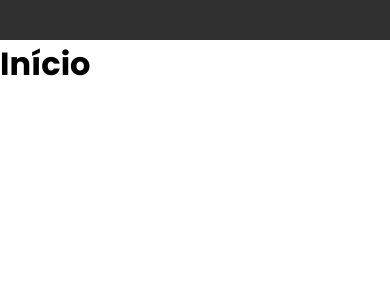
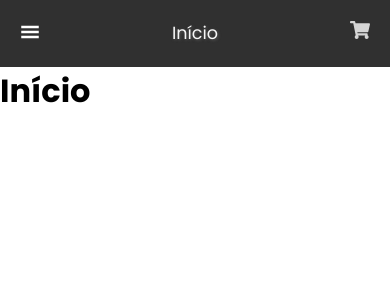
Before and after one commit to danielvaleriote/next-store, a Next.js app: page / in a window 390 px wide. Shown: the top 300 px of the page. Built offline with nearby package versions, Linux system fonts and the light colour scheme.

Commit message:
create and style basic mobile navbar

```diff
--- a/src/components/Navbar/index.tsx
+++ b/src/components/Navbar/index.tsx
@@ -5,11 +5,14 @@ import {
 	Header,
 	MobileNavbar,
 	RegularNavbar,
-	NavItem,
+	StyledItem,
 	NavList,
+	ToggleMobileNav,
+	StyledLink,
 } from './styled';
 import Link from 'next/link';
 import { FaShoppingCart } from 'react-icons/fa';
+import { GiHamburgerMenu } from 'react-icons/gi';
 
 type NavLinkProps = {
 	href: string;
@@ -17,25 +20,34 @@ type NavLinkProps = {
 	cart?: boolean;
 };
 
-const NavLink = ({ href, children, cart }: NavLinkProps) => {
+const NavLink = ({ href, children }: NavLinkProps) => {
 	const router = useRouter();
 
 	return (
-		<NavItem
+		<Link href={href} passHref={true}>
+			<StyledLink className={router.pathname == href ? 'active' : ''}>
+				{children}
+			</StyledLink>
+		</Link>
+	);
+};
+const NavItem = ({ href, children, cart }: NavLinkProps) => {
+	return (
+		<StyledItem
 			style={
 				cart
 					? { position: 'absolute', right: '20px', paddingTop: '2px' }
 					: undefined
 			}
 		>
-			<Link href={href} passHref={true}>
-				<a className={router.pathname == href ? 'active' : ''}>{children}</a>
-			</Link>
-		</NavItem>
+			<NavLink href={href}>{children}</NavLink>
+		</StyledItem>
 	);
 };
 
 const Navbar = () => {
+	const router = useRouter();
+
 	const [isMobile, setIsMobile] = useState(false);
 	const checkForMobile = () => setIsMobile(window.innerWidth <= 750);
 
@@ -47,18 +59,26 @@ const Navbar = () => {
 	return (
 		<Header>
 			{isMobile ? (
-				<MobileNavbar></MobileNavbar>
+				<MobileNavbar>
+					<ToggleMobileNav>
+						<GiHamburgerMenu size={20} color={'#fff'} />
+					</ToggleMobileNav>
+					<NavLink href="/">Início</NavLink>
+					<NavLink href="/user/cart">
+						<FaShoppingCart size={20} color="#fff" />
+					</NavLink>
+				</MobileNavbar>
 			) : (
 				<RegularNavbar>
 					<NavList>
-						<NavLink href="/">Início</NavLink>
-						<NavLink href="/products/electronics">Eletrônicos</NavLink>
-						<NavLink href="/products/jewelery">Joalheria</NavLink>
-						<NavLink href="/mensclothing">Moda masculinas</NavLink>
-						<NavLink href="/womensclothing">Moda femininas</NavLink>
-						<NavLink href="/user/cart" cart={true}>
+						<NavItem href="/">Início</NavItem>
+						<NavItem href="/products/electronics">Eletrônicos</NavItem>
+						<NavItem href="/products/jewelery">Joalheria</NavItem>
+						<NavItem href="/mensclothing">Moda masculinas</NavItem>
+						<NavItem href="/womensclothing">Moda femininas</NavItem>
+						<NavItem href="/user/cart" cart={true}>
 							<FaShoppingCart />
-						</NavLink>
+						</NavItem>
 					</NavList>
 				</RegularNavbar>
 			)}
--- a/src/components/Navbar/styled.ts
+++ b/src/components/Navbar/styled.ts
@@ -1,4 +1,5 @@
 import styled from 'styled-components';
+import Link from 'next/link';
 
 export const Header = styled.header`
 	background-color: var(--main-black);
@@ -6,6 +7,10 @@ export const Header = styled.header`
 	align-items: center;
 	padding: 20px;
 	position: relative;
+
+	& .active {
+		opacity: 1;
+	}
 `;
 
 export const NavList = styled.ul`
@@ -13,14 +18,14 @@ export const NavList = styled.ul`
 	gap: 20px;
 `;
 
-export const NavItem = styled.li`
-	color: var(--main-white);
-	font-size: 1.1rem;
-	white-space: nowrap;
+export const StyledItem = styled.li`
 	&:first-child {
 		padding-right: 20px;
 	}
 	& a {
+		white-space: nowrap;
+		font-size: 1.1rem;
+		color: var(--main-white);
 		opacity: 0.7;
 	}
 	& a:hover {
@@ -32,6 +37,26 @@ export const NavItem = styled.li`
 	}
 `;
 
-export const MobileNavbar = styled.nav``;
+export const StyledLink = styled.a`
+	white-space: nowrap;
+	font-size: 1.1rem;
+	color: var(--main-white);
+	opacity: 0.7;
+	opacity: 0.9;
+	text-shadow: 1px 1px 3px rgba(100, 100, 100, 0.8);
+	opacity: 0.8;
+`;
+
+export const MobileNavbar = styled.nav`
+	display: flex;
+	justify-content: space-between;
+	width: 100%;
+`;
+
+export const ToggleMobileNav = styled.button`
+	background-color: transparent;
+	border: 0;
+	cursor: pointer;
+`;
 
 export const RegularNavbar = styled.nav``;
```
